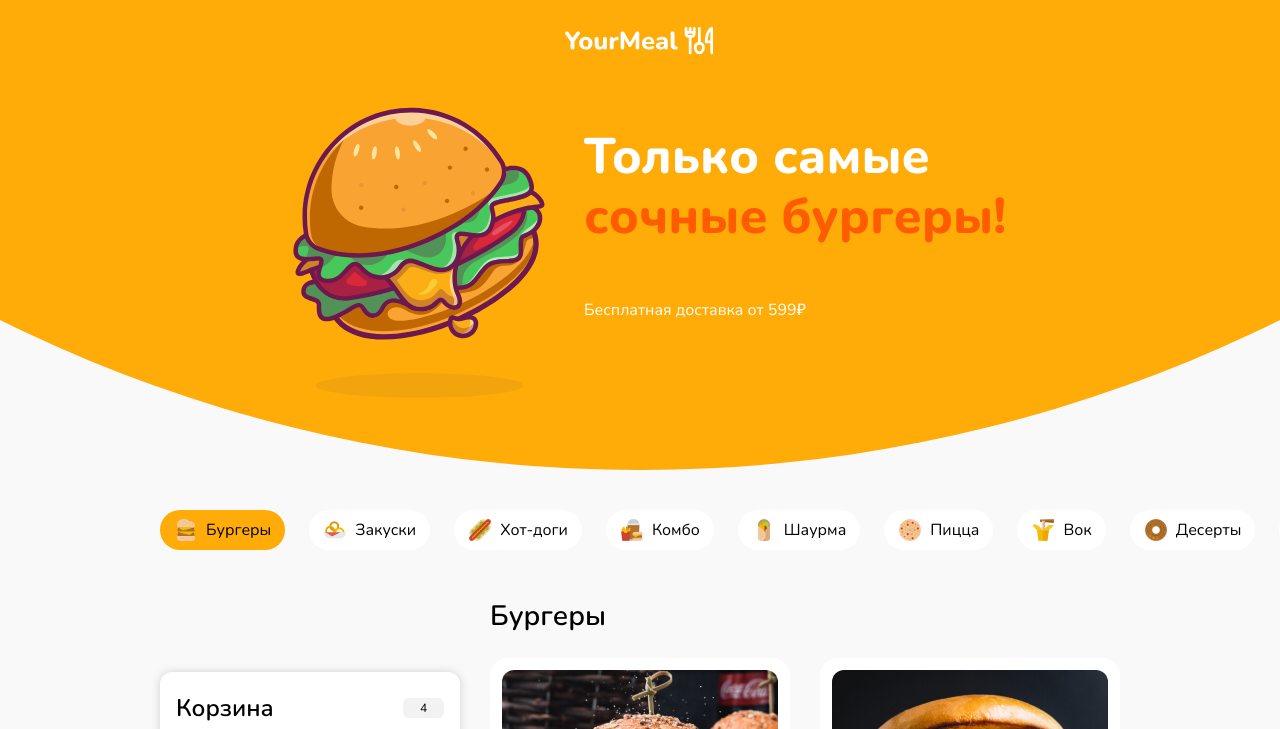
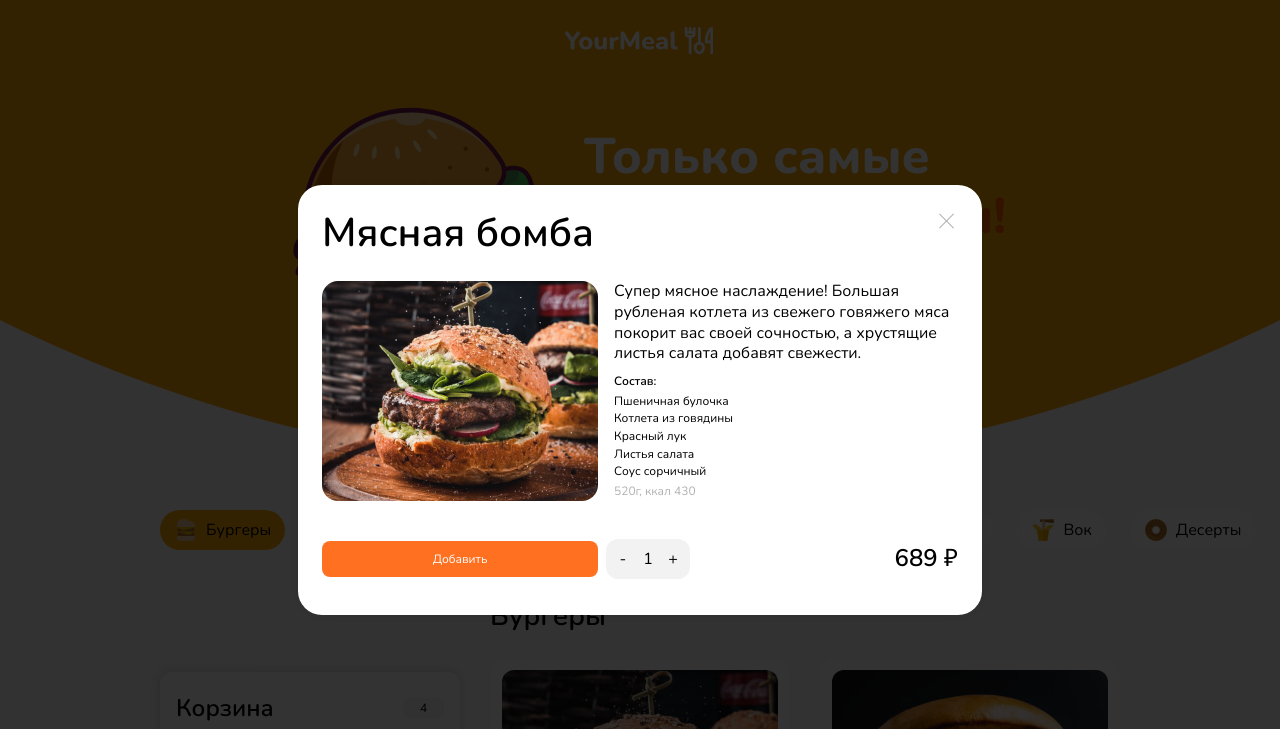
Before and after one commit to gubod1003/your_meal_youtube, a plain HTML site: page index.html in a window 1280 px wide. Shown: the top 729 px of the page. Drawn offline with Linux system fonts and the light colour scheme.

Commit message:
test modal

```diff
--- a/index.html
+++ b/index.html
@@ -338,7 +338,7 @@
         </div>
     </footer>
 
-    <div class="modal modal_product">
+    <div class="modal modal_product modal_open">
         <div class="modal__main modal-product">
             <div class="modal-product__container">
                 <h2 class="modal-product__title">Мясная бомба</h2>
```
